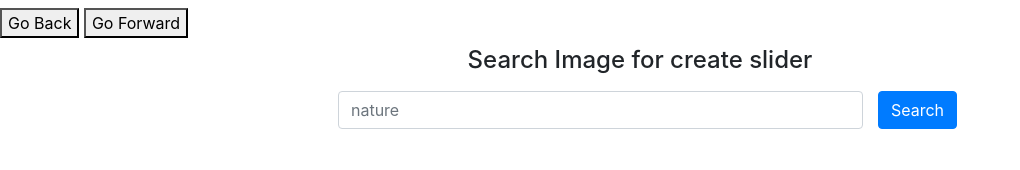
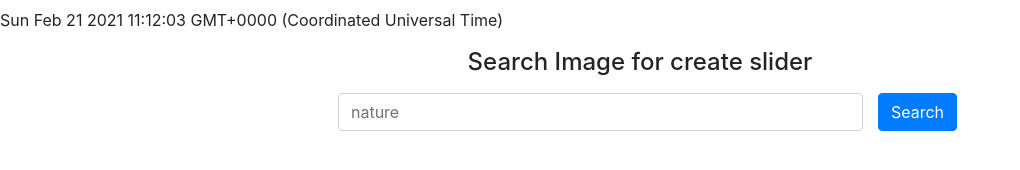
Before and after one commit to iamjahid697/fancy-slider, a plain HTML site: page index.html in a window 1280 px wide. Shown: the whole page, without its empty margins (0-1020 px from the left). Drawn offline with nearby package versions, Linux system fonts and the light colour scheme.

Commit message:
timezone added

```diff
--- a/app.js
+++ b/app.js
@@ -36,6 +36,7 @@ const getImages = (query) => {
     .then(response => response.json())
     .then(data => showImages(data.hits))
     .catch(err => console.log(err))
+
 }
 
 let slideIndex = 0;
@@ -160,11 +161,13 @@ const spinners = (loading) => {
 
 }
 
-function goBack() {
-  window.history.back();
-  // console.log('Back');
-}
-function goForward() {
-  window.history.forward();
-  // console.log('Forward');
-}
+// function goBack() {
+//   window.history.back();
+//   // console.log('Back');
+// }
+// function goForward() {
+//   window.history.forward();
+//   // console.log('Forward');
+// }
+var d = new Date();
+document.getElementById("date").innerHTML = d;
--- a/index.html
+++ b/index.html
@@ -19,8 +19,9 @@
 
   <!-- Going back and forward -->
   <div class="mt-2">
-    <button onclick="goBack()">Go Back</button>
-    <button onclick="goForward()">Go Forward</button>
+    <!-- <button onclick="goBack()">Go Back</button>
+    <button onclick="goForward()">Go Forward</button> -->
+    <p id ="date"></p>
   </div>
 
   <div class="container">
```
